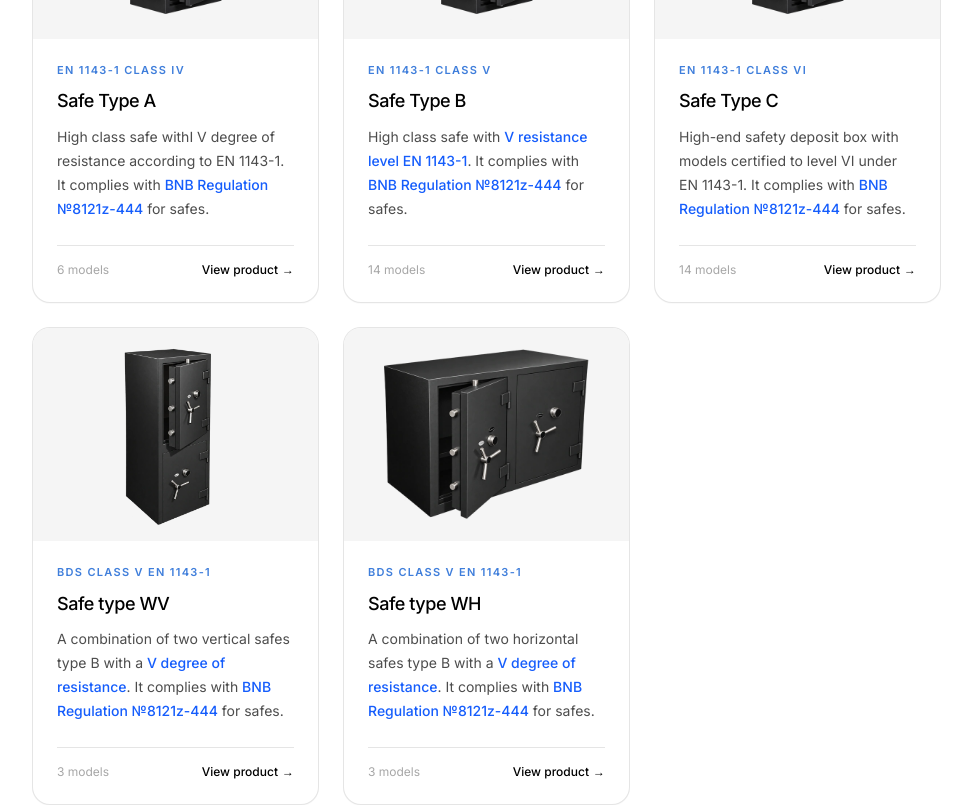
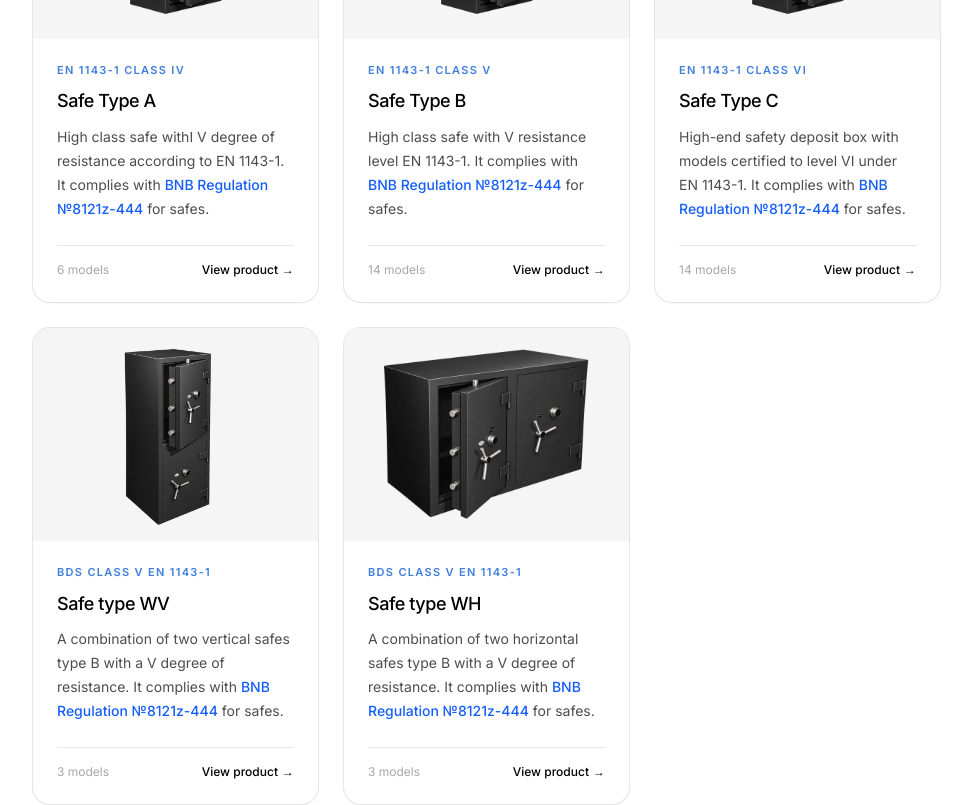
Before and after one commit to TotiVasilev/safe-site, a Next.js app: page /en/produkti in a window 1280 px wide. Shown: the part 880-1685 px from the top of the page, without its empty margins (276-1248 px from the left). Built offline with nearby package versions, Linux system fonts and the light colour scheme.

Commit message:
Match legacy English link phrases by shared file target only

```diff
--- a/data/english.ts
+++ b/data/english.ts
@@ -35,12 +35,12 @@ function localizeProduct(product: ProductFamily): ProductFamily {
     // Attachments are authored once in the BG product CMS. Each shared entry can
     // optionally specify its English phrase, while keeping one shared target file.
     // Legacy EN phrases continue to work until migrated into phraseEn.
-    attachments: (product.attachments ?? []).map((attachment, index) => {
+    attachments: (product.attachments ?? []).map((attachment) => {
       const translatedEntries = Array.isArray(entry.attachments) ? entry.attachments : [];
       const matching = translatedEntries.find((item) =>
         item && typeof item === "object" &&
         (item as Record<string, unknown>).file === attachment.file
-      ) ?? translatedEntries[index];
+      );
       const oldEnglishPhrase = matching && typeof matching === "object" &&
         typeof (matching as Record<string, unknown>).phrase === "string"
         ? (matching as Record<string, unknown>).phrase as string : "";
```
